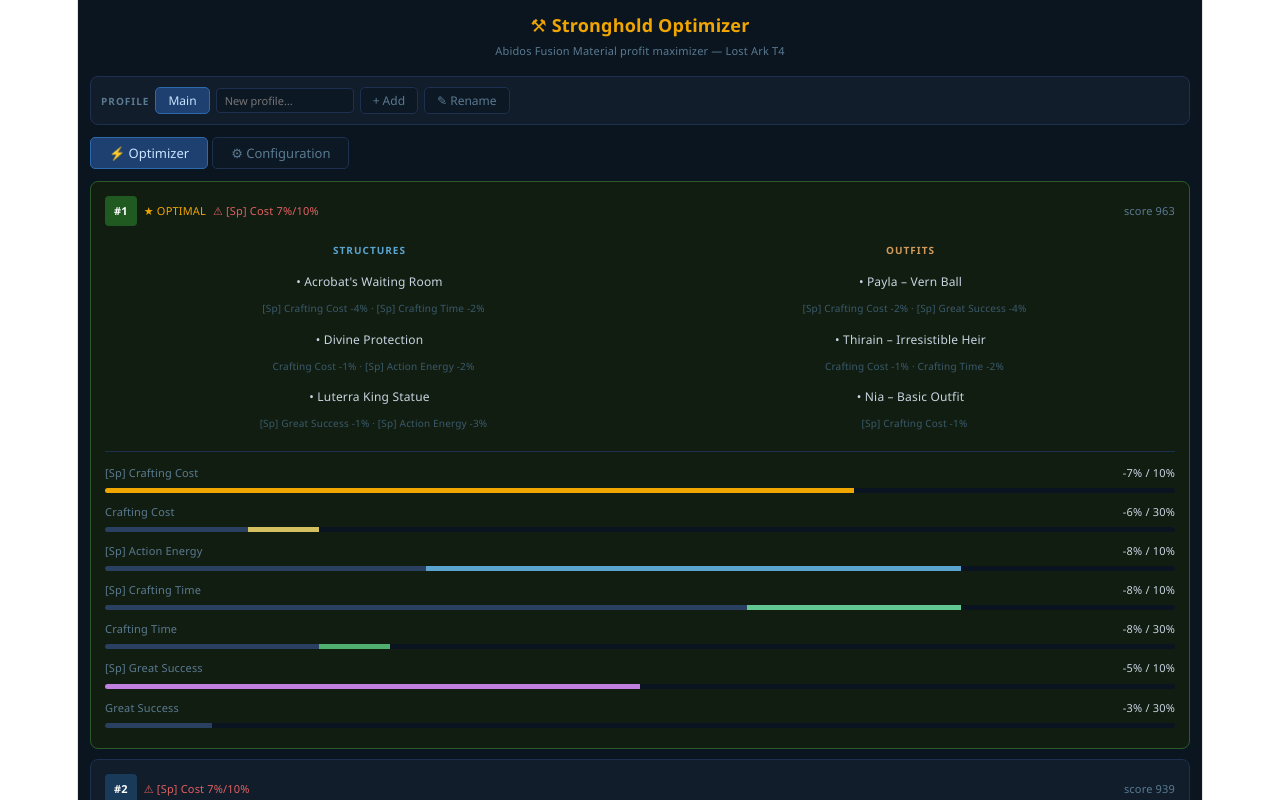
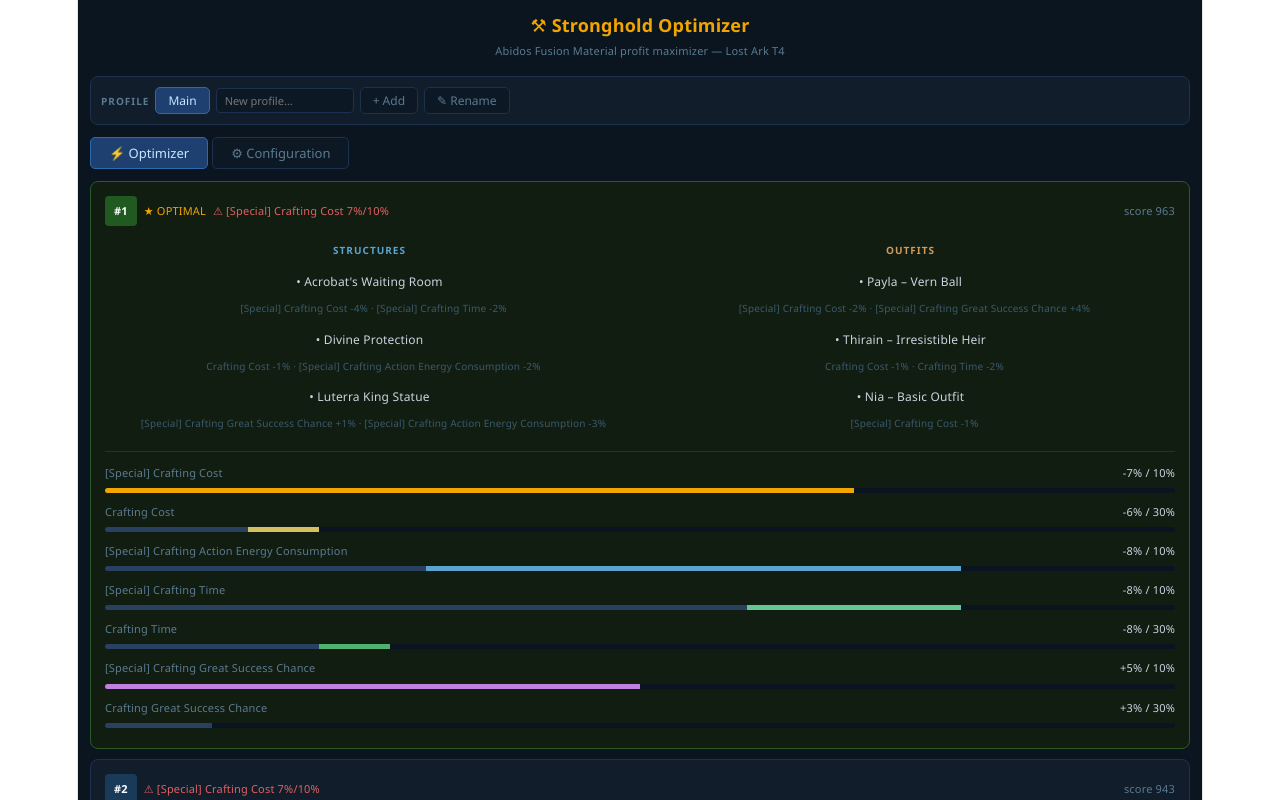
Before and after one commit to edoreld/stronghold-optimizer, a React (Vite) app: page / in a window 1280 px wide. Shown: the top 800 px of the page. Built offline with nearby package versions, Linux system fonts and the light colour scheme.

Commit message:
Update main file

```diff
--- a/src/App.jsx
+++ b/src/App.jsx
@@ -1,6 +1,5 @@
 import { useState, useMemo, useEffect } from "react";
 
-// ── Data ─────────────────────────────────────────────────────────────
 const STRUCTURES = [
   { id:"ansm",    name:"ANSM-L",                 acq:"Limited Event",       bonuses:{specialCost:4, specialGSC:2} },
   { id:"acrobat", name:"Acrobat's Waiting Room",  acq:"Shop (F4)",           bonuses:{specialCost:4, specialTime:2} },
@@ -13,10 +12,10 @@
 ];
 
 const OUTFITS = [
-  { id:"payla",   name:"Payla – Vern Ball",          bonuses:{specialCost:2, specialGSC:4} },
-  { id:"thirain", name:"Thirain – Irresistible Heir", bonuses:{generalCost:1, generalTime:2} },
-  { id:"nia",     name:"Nia – Basic Outfit",          bonuses:{specialCost:1} },
-  { id:"nineveh", name:"Nineveh – Cute Maid",         bonuses:{generalGSC:2} },
+  { id:"payla",   name:"Payla – Vern Ball",           bonuses:{specialCost:2, specialGSC:4} },
+  { id:"thirain", name:"Thirain – Irresistible Heir",  bonuses:{generalCost:1, generalTime:2} },
+  { id:"nia",     name:"Nia – Basic Outfit",           bonuses:{specialCost:1} },
+  { id:"nineveh", name:"Nineveh – Cute Maid",          bonuses:{generalGSC:2, generalTime:1} },
 ];
 
 const CAPS = {
@@ -27,24 +26,25 @@
 };
 
 const STATS = {
-  specialCost:  {label:"[Sp] Crafting Cost",   color:"#f0a500", pri:1},
-  generalCost:  {label:"Crafting Cost",         color:"#d4c060", pri:2},
-  specialEnergy:{label:"[Sp] Action Energy",    color:"#5ba4cf", pri:3},
-  specialTime:  {label:"[Sp] Crafting Time",    color:"#60c890", pri:4},
-  generalEnergy:{label:"Action Energy",         color:"#4890bf", pri:5},
-  generalTime:  {label:"Crafting Time",         color:"#50b070", pri:6},
-  specialGSC:   {label:"[Sp] Great Success",    color:"#c080e0", pri:7},
-  generalGSC:   {label:"Great Success",         color:"#9060c0", pri:8},
+  specialCost:  {label:"[Special] Crafting Cost",                color:"#f0a500", pri:1, positive:false},
+  generalCost:  {label:"Crafting Cost",                          color:"#d4c060", pri:2, positive:false},
+  specialEnergy:{label:"[Special] Crafting Action Energy Consumption", color:"#5ba4cf", pri:3, positive:false},
+  specialTime:  {label:"[Special] Crafting Time",                color:"#60c890", pri:4, positive:false},
+  generalEnergy:{label:"Crafting Action Energy",                 color:"#4890bf", pri:5, positive:false},
+  generalTime:  {label:"Crafting Time",                          color:"#50b070", pri:6, positive:false},
+  specialGSC:   {label:"[Special] Crafting Great Success Chance",color:"#c080e0", pri:7, positive:true},
+  generalGSC:   {label:"Crafting Great Success Chance",          color:"#9060c0", pri:8, positive:true},
 };
 
-// Profit weight per 1% effective gain
+// Format a bonus value with correct sign
+const fmtBonus = (k, v) => `${STATS[k]?.positive ? "+" : "-"}${v}%`;
+
 const W = {
   specialCost:100, specialEnergy:35, generalCost:22,
   generalEnergy:14, specialTime:8,   generalTime:4,
   specialGSC:4,     generalGSC:3,
 };
 
-// ── Algorithm ─────────────────────────────────────────────────────────
 function combos(arr, k) {
   if (k <= 0) return [[]];
   if (arr.length === 0) return [];
@@ -84,7 +84,6 @@
   }));
 }
 
-// ── Style constants ───────────────────────────────────────────────────
 const BG="#0a1520", PANEL="#111d2b", BORDER="#1e3050", TEXT="#c8d4e0", DIM="#5a7a90", GOLD="#f0a500";
 
 const btnStyle = (active, danger=false) => ({
@@ -96,7 +95,6 @@
 
 const panelStyle = {background:PANEL, border:`1px solid ${BORDER}`, borderRadius:8, padding:14, marginBottom:12};
 
-// ── Sub-components ────────────────────────────────────────────────────
 function Checkbox({checked, onChange, color="#2d6aad"}) {
   return (
     <div onClick={onChange} style={{
@@ -111,7 +109,7 @@
 
 function StatBar({stat, rawTotal=0, innateVal=0}) {
   const cap = CAPS[stat]||100;
-  const meta = STATS[stat]||{label:stat, color:"#888"};
+  const meta = STATS[stat]||{label:stat, color:"#888", positive:false};
   const effTotal = Math.min(rawTotal, cap);
   const effInnate = Math.min(innateVal, cap);
   const equipGain = Math.max(0, effTotal - effInnate);
@@ -119,13 +117,14 @@
   const pctInnate = (effInnate/cap)*100;
   const pctEquip = (equipGain/cap)*100;
   const atCap = effTotal >= cap;
+  const sign = meta.positive ? "+" : "-";
 
   return (
     <div style={{marginBottom:6}}>
       <div style={{display:"flex", justifyContent:"space-between", fontSize:11, color:DIM, marginBottom:2}}>
         <span>{meta.label}</span>
         <span style={{color: waste>0?"#e06060": atCap?GOLD:TEXT}}>
-          -{effTotal}% / {cap}%{waste>0?` ⚠ ${waste}% wasted`:""}
+          {sign}{effTotal}% / {cap}%{waste>0?` ⚠ ${waste}% wasted`:""}
         </span>
       </div>
       <div style={{height:5, background:"#0a1420", borderRadius:3, display:"flex", overflow:"hidden"}}>
@@ -145,7 +144,7 @@
 
   const badges = [];
   if (rank===0) badges.push({txt:"★ OPTIMAL", col:GOLD});
-  if (!capHit) badges.push({txt:`⚠ [Sp] Cost ${spCostEff}%/10%`, col:"#e06060"});
+  if (!capHit) badges.push({txt:`⚠ [Special] Crafting Cost ${spCostEff}%/10%`, col:"#e06060"});
   if (totalWaste>0) badges.push({txt:`⚠ ${totalWaste}% wasted`, col:"#e09040"});
   if (capHit && totalWaste===0) badges.push({txt:"✓ No waste", col:"#60c060"});
 
@@ -173,7 +172,7 @@
             <div key={s.id} style={{marginBottom:4}}>
               <span style={{fontSize:12, color:TEXT}}>• {s.name}</span>
               <div style={{fontSize:10, color:"#3a5a6a", marginLeft:8}}>
-                {Object.entries(s.bonuses).map(([k,v])=>`${STATS[k]?.label||k} -${v}%`).join("  ·  ")}
+                {Object.entries(s.bonuses).map(([k,v])=>`${STATS[k]?.label||k} ${fmtBonus(k,v)}`).join("  ·  ")}
               </div>
             </div>
           ))}
@@ -184,7 +183,7 @@
             <div key={o.id} style={{marginBottom:4}}>
               <span style={{fontSize:12, color:TEXT}}>• {o.name}</span>
               <div style={{fontSize:10, color:"#3a5a6a", marginLeft:8}}>
-                {Object.entries(o.bonuses).map(([k,v])=>`${STATS[k]?.label||k} -${v}%`).join("  ·  ")}
+                {Object.entries(o.bonuses).map(([k,v])=>`${STATS[k]?.label||k} ${fmtBonus(k,v)}`).join("  ·  ")}
               </div>
             </div>
           ))}
@@ -200,7 +199,6 @@
   );
 }
 
-// ── Main App ──────────────────────────────────────────────────────────
 const DEF_INNATE = {specialTime:6, specialEnergy:3, generalGSC:3, generalTime:6, generalCost:4};
 const DEF_STRUCTS = ["acrobat","cards","luterra","divine","night"];
 const DEF_OUTFITS = ["payla","thirain","nia","nineveh"];
@@ -274,13 +272,11 @@
   return (
     <div style={{background:BG, color:TEXT, minHeight:"100vh", fontFamily:"'Segoe UI',sans-serif", padding:12, fontSize:13}}>
 
-      {/* Header */}
       <div style={{marginBottom:12}}>
         <div style={{fontSize:18, fontWeight:"bold", color:GOLD}}>⚒ Stronghold Optimizer</div>
         <div style={{fontSize:11, color:DIM}}>Abidos Fusion Material profit maximizer — Lost Ark T4</div>
       </div>
 
-      {/* Profile bar */}
       <div style={{...panelStyle, display:"flex", gap:6, alignItems:"center", flexWrap:"wrap", padding:10}}>
         <span style={{fontSize:10, color:DIM, fontWeight:"bold", letterSpacing:1}}>PROFILE</span>
         {profiles.map((pf,i)=>(
@@ -304,7 +300,6 @@
         }
       </div>
 
-      {/* Tabs */}
       <div style={{display:"flex", gap:4, marginBottom:12}}>
         {[["opt","⚡ Optimizer"],["cfg","⚙ Configuration"]].map(([id,lbl])=>(
           <button key={id} style={{...btnStyle(tab===id), padding:"6px 18px", fontSize:13}} onClick={()=>setTab(id)}>{lbl}</button>
@@ -313,7 +308,6 @@
 
       {tab==="cfg" ? (
         <div style={{display:"grid", gridTemplateColumns:"1fr 1fr 1fr", gap:12}}>
-          {/* Innate bonuses */}
           <div style={panelStyle}>
             <div style={{fontSize:10, color:DIM, fontWeight:"bold", letterSpacing:1, marginBottom:12}}>INNATE / PET BONUSES</div>
             {Object.keys(STATS).map(stat=>{
@@ -333,7 +327,6 @@
             })}
           </div>
 
-          {/* Structures */}
           <div style={panelStyle}>
             <div style={{fontSize:10, color:"#5ba4cf", fontWeight:"bold", letterSpacing:1, marginBottom:12}}>AVAILABLE STRUCTURES</div>
             {STRUCTURES.map(s=>{
@@ -346,7 +339,7 @@
                     <div style={{fontSize:12, color:on?TEXT:"#3a5060", fontWeight:on?"600":"normal"}}>{s.name}</div>
                     <div style={{fontSize:10, color:"#3a5060"}}>{s.acq}</div>
                     <div style={{fontSize:10, color:"#4a6878"}}>
-                      {Object.entries(s.bonuses).map(([k,v])=>`${STATS[k]?.label||k} -${v}%`).join(" · ")}
+                      {Object.entries(s.bonuses).map(([k,v])=>`${STATS[k]?.label||k} ${fmtBonus(k,v)}`).join(" · ")}
                     </div>
                   </div>
                 </div>
@@ -354,7 +347,6 @@
             })}
           </div>
 
-          {/* Outfits */}
           <div style={panelStyle}>
             <div style={{fontSize:10, color:"#cf9a5b", fontWeight:"bold", letterSpacing:1, marginBottom:12}}>AVAILABLE OUTFITS</div>
             {OUTFITS.map(o=>{
@@ -366,7 +358,7 @@
                   <div>
                     <div style={{fontSize:12, color:on?TEXT:"#3a5060", fontWeight:on?"600":"normal"}}>{o.name}</div>
                     <div style={{fontSize:10, color:"#4a6878"}}>
-                      {Object.entries(o.bonuses).map(([k,v])=>`${STATS[k]?.label||k} -${v}%`).join(" · ")}
+                      {Object.entries(o.bonuses).map(([k,v])=>`${STATS[k]?.label||k} ${fmtBonus(k,v)}`).join(" · ")}
                     </div>
                   </div>
                 </div>
@@ -387,7 +379,7 @@
                     background:"#2a1a08", border:"1px solid #6a4010",
                     color:"#c08030", borderRadius:4, padding:"2px 8px", fontSize:11,
                   }}>
-                    {STATS[k]?.label} (-{Math.min(v,CAPS[k])}% = cap)
+                    {STATS[k]?.label} ({fmtBonus(k, Math.min(v,CAPS[k]))} = cap)
                   </span>
                 ))}
               </div>
```
